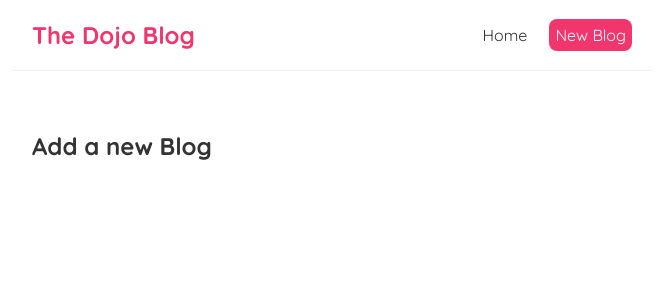
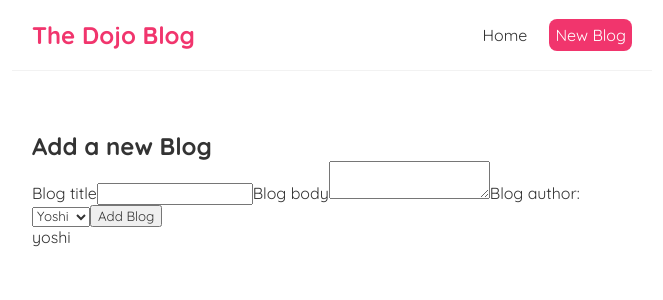
Before and after one commit to Ramon-Encinas/blog-test, a React (Create React App) app: page /create in a window 1280 px wide. Shown: the top 300 px of the page, without its empty margins (308-971 px from the left). Built offline with nearby package versions, Linux system fonts and the light colour scheme.

Commit message:
Controlled inputs

```diff
--- a/src/Create.js
+++ b/src/Create.js
@@ -1,7 +1,40 @@
+import { useState } from "react";
+
 const Create = () => {
+const [title, setTitle] = useState('');
+const [body, setBody] = useState('');
+const [author, setAuthor] = useState('yoshi');
+
   return (
     <div className="create">
       <h2>Add a new Blog</h2>
+      <form>
+        <label>Blog title</label>
+        <input
+          type="text"
+          required
+          value ={title}
+          onChange={(e) => setTitle(e.target.value)}
+        />
+        <label>Blog body</label>
+        <textarea
+          required
+          value={body}
+          onChange={(e) => setBody(e.target.value)}
+        ></textarea>
+        <label>Blog author:</label>
+        <select
+          value={author}
+          onChange={(e) => setAuthor(e.target.value)}
+        >
+          <option value="mario">Mario</option>
+          <option value="yoshi">Yoshi</option>
+        </select>
+        <button>Add Blog</button>
+        <p>{title}</p>
+        <p>{body}</p>
+        <p>{author}</p>
+      </form>
     </div>
   );
 };
```
